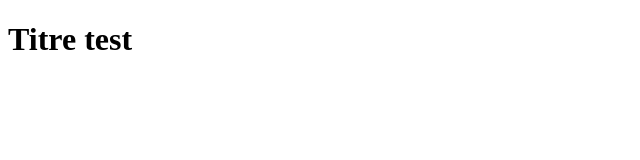
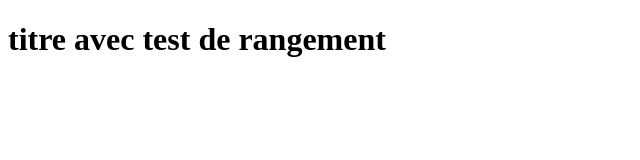
Before and after one commit to Enzo121212/test_enzo, a plain HTML site: page index.html in a window 1280 px wide. Shown: the whole page, without its empty margins (0-640 px from the left). Drawn offline with Linux system fonts and the light colour scheme.

Commit message:
rangement

```diff
--- a/index.html
+++ b/index.html
@@ -7,7 +7,7 @@
     <title>Enzo</title>
 </head>
 <body>
-        <h1> Titre test
+        <h1> titre avec test de rangement
 
         </h1>
 </body>
```
